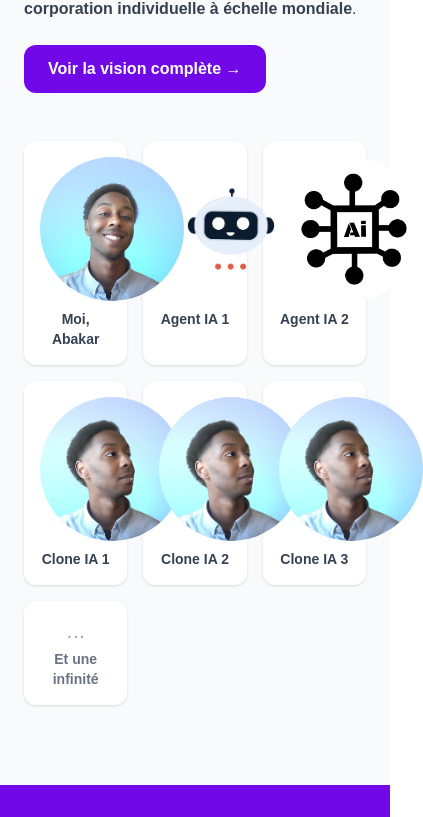
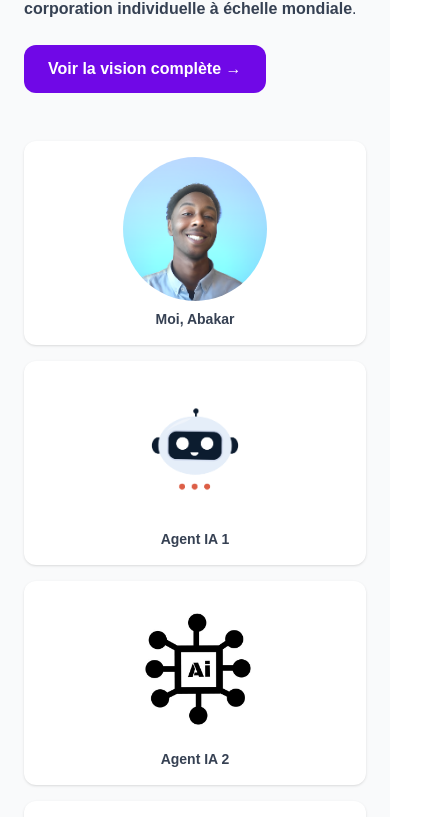
Before and after one commit to oumar-abakar/korpai, a Next.js app: page / in a window 390 px wide. Shown: the part 6956-7773 px from the top of the page, 423 px wide, since content can reach past the window. Built offline with nearby package versions, Linux system fonts and the light colour scheme.

Commit message:
solocorpteam responsiveness

```diff
--- a/src/components/SoloCorpTeam.tsx
+++ b/src/components/SoloCorpTeam.tsx
@@ -36,7 +36,7 @@
         </div>
 
         {/* Visuel type trombinoscope */}
-        <div className="grid grid-cols-3 gap-4 text-center text-sm text-gray-700">
+        <div className="grid grid-cols-1 sm:grid-cols-2 md:grid-cols-3 gap-4 text-center text-sm text-gray-700">
           {[
             { src: "/profil-ai.png", alt: "Moi", label: "Moi, Abakar" },
             { src: "/agent-ia1.png", alt: "Agent IA 1", label: "Agent IA 1" },
```
